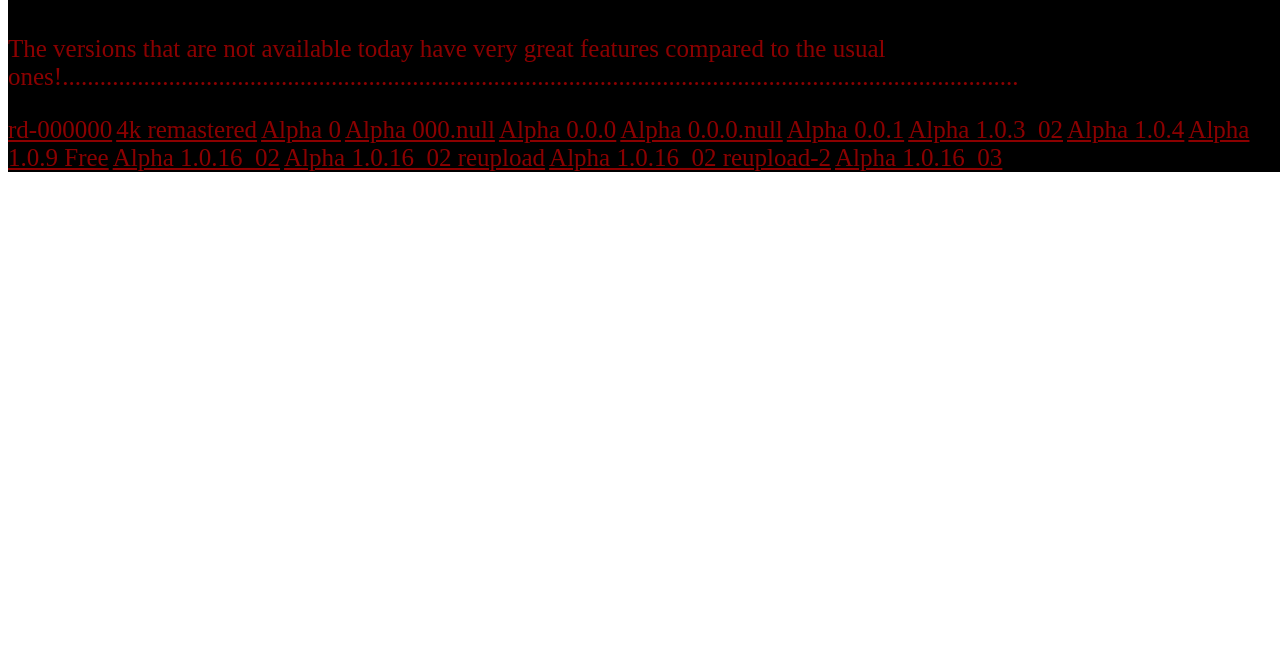
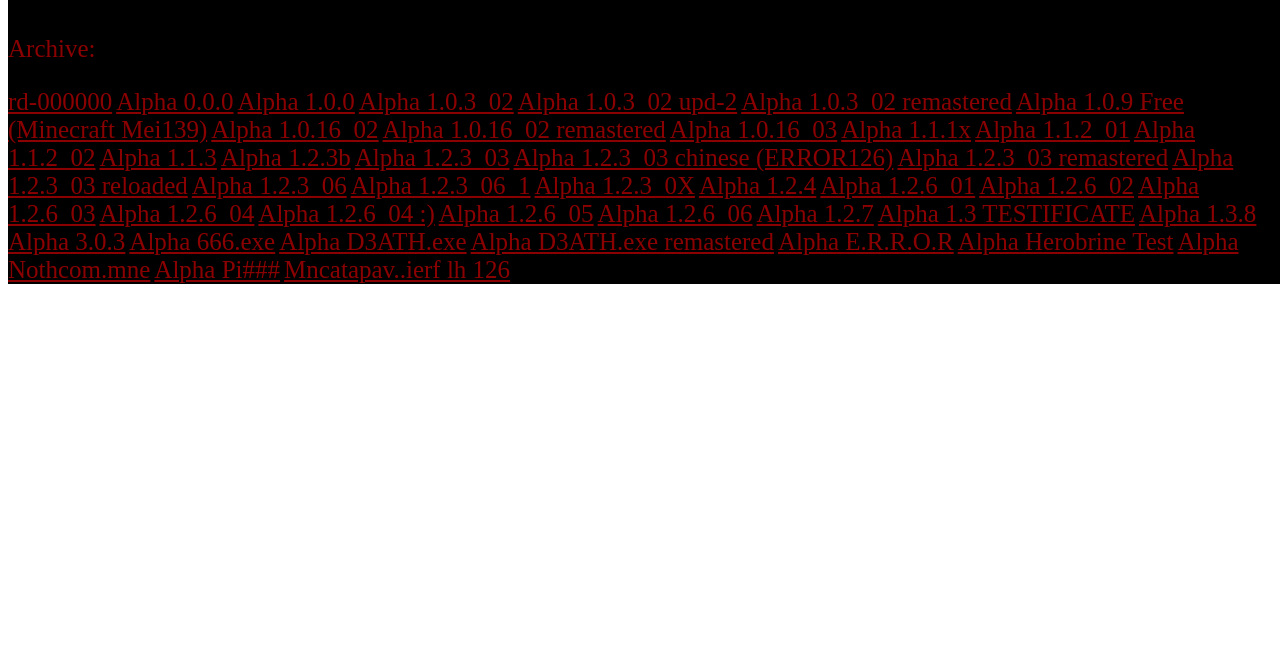
Before and after one commit to 483aa/483aa.github.io, a plain HTML site: page creepypasta/main.html in a window 1280 px wide. Shown: the part 131-800 px from the top of the page. Drawn offline with Linux system fonts and the light colour scheme.

Commit message:
Update main.html

```diff
--- a/creepypasta/main.html
+++ b/creepypasta/main.html
@@ -4,22 +4,50 @@
         <div class="bg1">
         <div class="bg">
         <div class="text">
-            <p align="center" id="main">Minecraft Secret Versions</p>
-            <p id="main2">The versions that are not available today have very great features compared to the usual ones!.........................................................................................................................................................</p>
-            <a href="download/rd-000000.7z" id="main2">rd-000000</a>
-            <a href="download/4k-remastered.7z" id="main2">4k remastered</a>
-            <a href="download/Alpha 0.7z" id="main2">Alpha 0</a>
-            <a href="download/Alpha 000.null.7z" id="main2">Alpha 000.null</a>
-            <a href="download/Alpha 0.0.0.7z" id="main2">Alpha 0.0.0</a>
-            <a href="download/Alpha 0.0.0.null.7z" id="main2">Alpha 0.0.0.null</a>
-            <a href="download/Alpha 0.0.1.7z" id="main2">Alpha 0.0.1</a>
-            <a href="download/Alpha 1.0.3_02.7z" id="main2">Alpha 1.0.3_02</a>
-            <a href="download/Alpha 1.0.4.7z" id="main2">Alpha 1.0.4</a>
-            <a href="download/Mei139.7z" id="main2">Alpha 1.0.9 Free</a>
-            <a href="download/Alpha 1.0.16_02.7z" id="main2">Alpha 1.0.16_02</a>
-            <a href="download/Alpha 1.0.16_02 bilibili.7z" id="main2">Alpha 1.0.16_02 reupload</a>
-            <a href="download/Alpha 1.0.16_02 chinese.7z" id="main2">Alpha 1.0.16_02 reupload-2</a>
-            <a href="download/Alpha 1.0.16_03.7z" id="main2">Alpha 1.0.16_03</a>
+            <p align="center" id="main">Minecraft Creepypasta Versions Versions</p>
+            <p id="main2">Archive:</p>
+            <a href="download/rd-000000.zip" id="main2">rd-000000</a>
+            <a href="download/Alpha 0.0.0.zip" id="main2">Alpha 0.0.0</a>
+            <a href="download/Alpha 1.0.0.zip" id="main2">Alpha 1.0.0</a>
+            <a href="download/Alpha 1.0.3_02.zip" id="main2">Alpha 1.0.3_02</a>
+            <a href="download/Alpha 1.0.3_02 upd-2.zip" id="main2">Alpha 1.0.3_02 upd-2</a>
+            <a href="download/Alpha 1.0.3_02 remastered.zip" id="main2">Alpha 1.0.3_02 remastered</a>
+            <a href="download/Mei139.zip" id="main2">Alpha 1.0.9 Free (Minecraft Mei139)</a>
+            <a href="download/Alpha 1.0.16_02.zip" id="main2">Alpha 1.0.16_02</a>
+            <a href="download/Alpha 1.0.16_02 remnastered.zip" id="main2">Alpha 1.0.16_02 remastered</a>
+            <a href="download/Alpha 1.0.16_03.zip" id="main2">Alpha 1.0.16_03</a>
+            <a href="download/Alpha 1.1.1x.zip" id="main2">Alpha 1.1.1x</a>
+            <a href="download/Alpha 1.1.2_01.zip" id="main2">Alpha 1.1.2_01</a>
+            <a href="download/Alpha 1.1.2_02.zip" id="main2">Alpha 1.1.2_02</a>
+            <a href="download/Alpha 1.1.3.zip" id="main2">Alpha 1.1.3</a>
+            <a href="download/Alpha 1.2.3b.zip" id="main2">Alpha 1.2.3b</a>
+            <a href="download/Alpha 1.2.3_03.zip" id="main2">Alpha 1.2.3_03</a>
+            <a href="download/ERROR126.zip" id="main2">Alpha 1.2.3_03 chinese (ERROR126)</a>
+            <a href="download/Alpha 1.2.3_03 remastered.zip" id="main2">Alpha 1.2.3_03 remastered</a>
+            <a href="download/Alpha 1.2.3_03 reloaded.zip" id="main2">Alpha 1.2.3_03 reloaded</a>
+            <a href="download/Alpha 1.2.3_06.zip" id="main2">Alpha 1.2.3_06</a>
+            <a href="download/Alpha 1.2.3_06_1.zip" id="main2">Alpha 1.2.3_06_1</a>
+            <a href="download/Alpha 1.2.3_0X.zip" id="main2">Alpha 1.2.3_0X</a>
+            <a href="download/Alpha 1.2.4.zip" id="main2">Alpha 1.2.4</a>
+            <a href="download/Alpha 1.2.6_01.zip" id="main2">Alpha 1.2.6_01</a>
+            <a href="download/Alpha 1.2.6_02.zip" id="main2">Alpha 1.2.6_02</a>
+            <a href="download/Alpha 1.2.6_03.zip" id="main2">Alpha 1.2.6_03</a>
+            <a href="download/Alpha 1.2.6_04.zip" id="main2">Alpha 1.2.6_04</a>
+            <a href="download/Alpha 1.2.6_04 smile.zip" id="main2">Alpha 1.2.6_04 :)</a>
+            <a href="download/Alpha 1.2.6_05.zip" id="main2">Alpha 1.2.6_05</a>
+            <a href="download/Alpha 1.2.6_06.zip" id="main2">Alpha 1.2.6_06</a>
+            <a href="download/Alpha 1.2.7.zip" id="main2">Alpha 1.2.7</a>
+            <a href="download/Alpha 1.3 TESTIFICATE.zip" id="main2">Alpha 1.3 TESTIFICATE</a>
+            <a href="download/Alpha 1.3.8.zip" id="main2">Alpha 1.3.8</a>
+            <a href="download/Alpha 3.0.3.zip" id="main2">Alpha 3.0.3</a>
+            <a href="download/Alpha 666.exe.zip" id="main2">Alpha 666.exe</a>
+            <a href="download/Alpha D3ATH.exe.zip" id="main2">Alpha D3ATH.exe</a>
+            <a href="download/Alpha D3ATH.exe remastered.zip" id="main2">Alpha D3ATH.exe remastered</a>
+            <a href="download/Alpha E.R.R.O.R.zip" id="main2">Alpha E.R.R.O.R</a>
+            <a href="download/Alpha Herobrine Test.zip" id="main2">Alpha Herobrine Test</a>
+            <a href="download/Alpha Nothcom.mne.zip" id="main2">Alpha Nothcom.mne</a>
+            <a href="download/Alpha Pid.zip" id="main2">Alpha Pi###</a>
+            <a href="download/Mncatapav..ierf lh 126.zip" id="main2">Mncatapav..ierf lh 126</a>
         </div>
         </div>
         </div>
```
